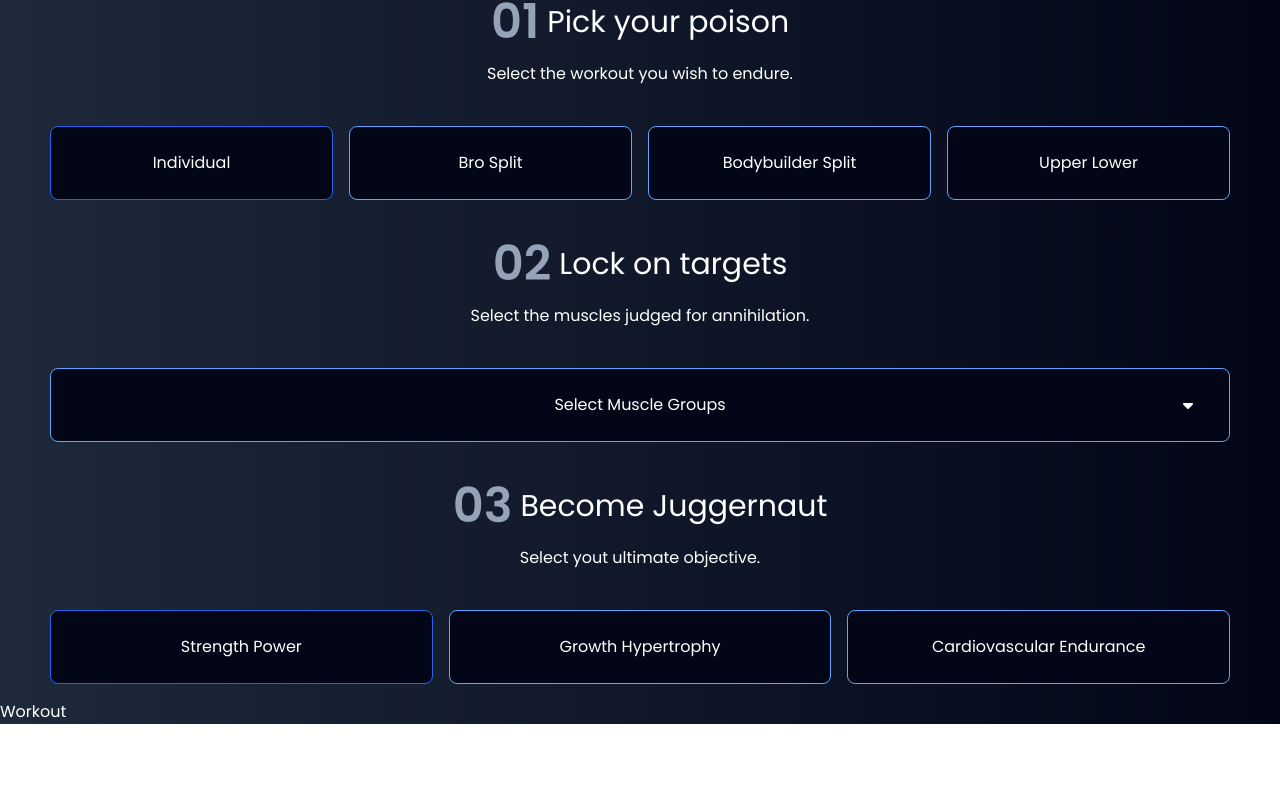
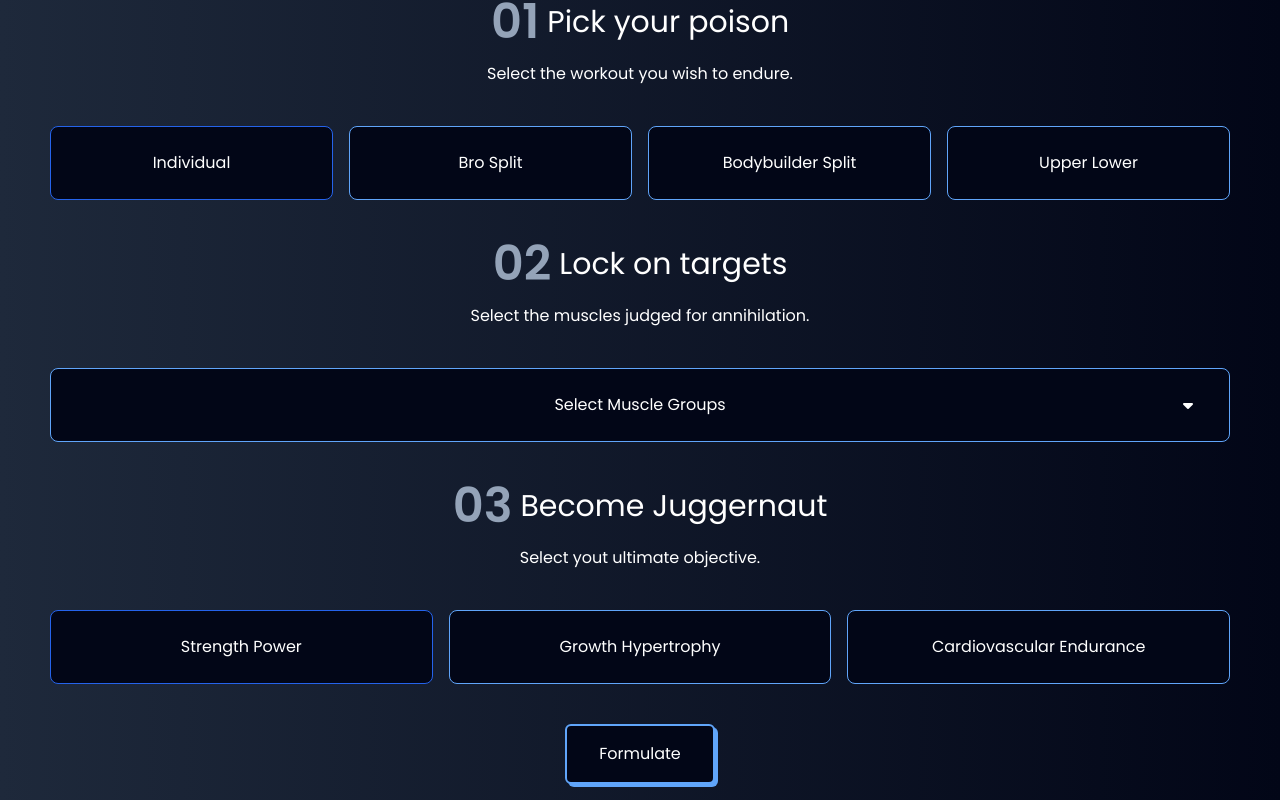
Before and after one commit to marcinrataj/react-gym-app, a React (Vite) app: page / in a window 1280 px wide. Shown: the part 1038-1838 px from the top of the page. Before the commit the page ends 1762 px from the top, so only its background shows below. Built offline with nearby package versions, Linux system fonts and the light colour scheme.

Commit message:
added Button component, Exercise Card where we have informations about exercises, we have counter for sets, info about reps, rest, tempo etc.

```diff
--- a/src/App.jsx
+++ b/src/App.jsx
@@ -2,15 +2,38 @@
 import Hero from './components/Hero'
 import Generator from './components/Generator'
 import Workout from './components/Workout'
+import { generateWorkout } from './utils/functions'
+
 
 function App() {
+  const [workout, setWorkout] = useState(null)
+  const [poison, setPoison] = useState('individual')
+  const [muscles, setMuscles] = useState([])
+  const [goal, setGoal] = useState('strength_power')
 
+  function updateWorkout() {
+    if (muscles.length < 1) {
+      return
+    }
+    let newWorkout = generateWorkout({ poison, muscles, goal })
+    setWorkout(newWorkout)
+
+    window.location.href = '#workout'
+  }
 
   return (
     <main className='min-h-screen flex flex-col bg-gradient-to-r from-slate-800 to-slate-950 text-white text-sm sm:text-base'>
-      <Hero/>
-      <Generator/>
-      <Workout/>
+      <Hero />
+      <Generator
+        poison={poison}
+        setPoison={setPoison}
+        muscles={muscles}
+        setMuscles={setMuscles}
+        goal={goal}
+        setGoal={setGoal}
+        updateWorkout={updateWorkout}
+      />
+      {workout && (<Workout workout={workout} />)}
     </main>
   )
 }
--- /dev/null
+++ b/src/components/Button.jsx
@@ -0,0 +1,10 @@
+import React from 'react';
+
+export default function Button(props) {
+  const {text, func} = props;
+	return (
+		<button onClick={func} className='px-8 mx-auto py-4 rounded-md border-[2px] bg-slate-950 border-blue-400 border-solid blueShadow duration-200'>
+			<p>{text}</p>
+		</button>
+	);
+}
--- /dev/null
+++ b/src/components/ExerciseCard.jsx
@@ -0,0 +1,57 @@
+import React, { useState } from 'react'
+
+export default function ExerciseCard(props) {
+    const { exercise, i } = props
+
+    const [setsCompleted, setSetsComplete] = useState(0)
+
+    function handleSetIncrement() {
+        setSetsComplete((setsCompleted + 1) % 6)
+    }
+
+	return (
+		<div className='p-4 rounded-md flex flec-col gap-4 bg-slate-950 sm:flex-wrap mx-[50px]'>
+			<div className='flex flex-col sm:flex-row sm:items-center sm:flex-wrap gap-x-4'>
+				<h4 className='text-3xl hidden sm:inline sm:text-4xl md:text-5xl font-semibold text-slate-400'>
+					0{i + 1}
+				</h4>
+				<h2 className='capitalize whitespace-nowrap truncate max-w-full text-lg sm:text-xl md:text-2xl flex-1 sm:text-center'>
+					{exercise.name.replaceAll('_', ' ')}
+				</h2>
+				<p className='text-sm text-slate-400 capitalize'>{exercise.type}</p>
+			</div>
+			<div className='flex flex-col '>
+				<h3 className='text-slate-400 text-sm'>Muscle Groups</h3>
+				<p className='capitalize'>{exercise.muscles.join(' & ')}</p>
+			</div>
+
+    <div className='flex flex-col bg-slate-950 rounded gap-2 p-2'>
+      {exercise.description.split('___').map((val, valInex)=> {
+        return (
+          <div className='text-sm' key={valInex}>
+            {val}
+          </div>
+        )
+})}
+    </div>
+
+			<div className='grid grid-cols-2 sm:grid-cols-4 sm:place-items-center gap-2'>
+				{['reps', 'rest', 'tempo'].map((info) => {
+					return (
+						<div
+							key={info}
+							className='flex flex-col p-2 rounded border-[1.5px] border-solid border-slate-900 w-full'
+						>
+							<h3 className='capitalize text-slate-400 text-sm'>{info === 'reps' ? `${exercise.unit}` : info}</h3>
+              <p className='font-medium'>{exercise[info]}</p>
+						</div>
+					);
+				})}
+      <button onClick={handleSetIncrement} className='flex flex-col p-2 rounded border-[1.5px] duration-200 border-solid border-blue-900 hover:border-blue-600 w-full duration-200'>
+        <h3 className='text-slate-400 text-sm capitalize'>Sets completed</h3>
+        <p className='font-medium'>{setsCompleted} / 5</p>
+      </button>
+			</div>
+		</div>
+	);
+}
--- a/src/components/Generator.jsx
+++ b/src/components/Generator.jsx
@@ -1,6 +1,7 @@
 import React, { useState } from 'react';
 import SectionWrapper from './SectionWrapper';
 import { WORKOUTS, SCHEMES } from '../utils/swoldier';
+import Button from './Button';
 
 function Header(props) {
 	const { index, title, description } = props;
@@ -17,11 +18,10 @@
 	);
 }
 
-export default function Generator() {
+export default function Generator(props) {
+	const {muscles, setMuscles, poison, setPoison, goal, setGoal, updateWorkout} = props;
 	const [showModal, setShowModal] = useState(false);
-	const [poison, setPoison] = useState('individual');
-	const [muscles, setMuscles] = useState([]);
-	const [goal, setGoal] = useState('strength_power');
+
 	// let showModal = false;
 
 	function toggleModal() {
@@ -53,7 +53,7 @@
 	}
 
 	return (
-		<SectionWrapper
+		<SectionWrapper id={'generate'}
 			header={'generate your workout'}
 			title={["It's", 'Huge', "o'clock"]}
 		>
@@ -71,7 +71,7 @@
 								setPoison(type);
 							}}
 							className={
-								'bg-slate-950 border border-blue-400 duration-200 hover:border-blue-600 py-6 rounded-lg ' +
+								'bg-slate-950 border border-blue-400 duration-200 px-4 hover:border-blue-600 py-6 rounded-lg ' +
 								(type === poison ? 'border-blue-600' : 'border-blue-400')
 							}
 							key={typeIndex}
@@ -94,7 +94,7 @@
 					}}
 					className='relative flex items-center justify-center capitalize'
 				>
-					<p>{muscles.length == 0 ? 'Select muscle groups' : muscles.join(" ")}</p>
+					<p>{muscles.length == 0 ? 'Select muscle groups' : muscles.join(' ')}</p>
 					<i className='fa-solid absolute right-3 top-1/2 -translate-y-1/2 fa-caret-down'></i>
 				</button>
 				{showModal && (
@@ -119,7 +119,7 @@
 				title={'Become Juggernaut'}
 				description={'Select yout ultimate objective.'}
 			/>
-			<div className='grid grid-cols-3 gap-4 mx-[45px] mx-[50px]'>
+			<div className='grid grid-cols-1 sm:grid-cols-3 gap-4 mx-[50px]'>
 				{Object.keys(SCHEMES).map((scheme, schemeIndex) => {
 					return (
 						<button
@@ -127,7 +127,7 @@
 								setGoal(scheme);
 							}}
 							className={
-								'bg-slate-950 border border-blue-400 duration-200 hover:border-blue-600 py-6 rounded-lg ' +
+								'bg-slate-950 border border-blue-400 duration-200 hover:border-blue-600 py-6 rounded-lg px-4 ' +
 								(scheme === goal ? 'border-blue-600' : 'border-blue-400')
 							}
 							key={schemeIndex}
@@ -137,6 +137,8 @@
 					);
 				})}
 			</div>
+		<Button func={updateWorkout} text={"Formulate"}></Button>
+
 		</SectionWrapper>
 	);
 }
--- a/src/components/Hero.jsx
+++ b/src/components/Hero.jsx
@@ -1,4 +1,5 @@
 import React from 'react';
+import Button from './Button';
 
 export default function Hero() {
 	return (
@@ -15,7 +16,9 @@
 				the local <span className='text-blue-400 font-medium'>mass montrosity</span>, afflicted with severe body
 				dismorphia, unable to fit through doors.
 			</p>
-      <button className='px-8 mx-auto py-4 rounded-md border-[2px] bg-slate-950 border-blue-400 border-solid blueShadow duration-200'>Accept & Begin</button>
+      <Button func={() => {
+				window.location.href = '#generate'
+			}} text={"Accept & Begin"}></Button>
 		</div>
 	);
 };
--- a/src/components/SectionWrapper.jsx
+++ b/src/components/SectionWrapper.jsx
@@ -1,9 +1,9 @@
 import React from 'react';
 
 export default function SectionWrapper(props) {
-	const { children, header, title } = props;
+	const { children, header, title, id } = props;
 	return (
-		<section className='min-h-screen flex flex-col gap-10'>
+		<section id={id} className='min-h-screen flex flex-col gap-10'>
 			<div className='bg-slate-950 py-10 flex flex-col gap-2 gap-4 justify-center items-center p-4'>
 				<p className='uppercase font-medium'>{header}</p>
 				<h2 className='font-semibold text-3xl sm:text-4xl md:text-5xl lg:text-6xl'>
--- a/src/components/Workout.jsx
+++ b/src/components/Workout.jsx
@@ -1,11 +1,20 @@
-import React from "react"
+import React from 'react';
+import SectionWrapper from './SectionWrapper';
+import ExerciseCard from './ExerciseCard';
 
-const Workout = () => {
-  return (
-    <div>
-      Workout
-    </div>
-  )
-};
-
-export default Workout;
+export default function Workout(props) {
+	const { workout } = props;
+	return (
+		<SectionWrapper
+			id={'workout'}
+			header={'welcome to'}
+			title={['The', 'DANGER', 'zone']}
+		>
+			<div className='flex flex-col gap-4'>
+				{workout.map((exercise, i) => {
+					return <ExerciseCard i={i} exercise={exercise} key={i} />;
+				})}
+			</div>
+		</SectionWrapper>
+	);
+}
--- a/src/index.css
+++ b/src/index.css
@@ -1,6 +1,10 @@
 @tailwind base;
 @tailwind components;
 @tailwind utilities;
+
+html{
+  scroll-behavior: smooth;
+}
 
 *{
   font-family: "Poppins", sans-serif;
--- /dev/null
+++ b/src/utils/functions.js
@@ -0,0 +1,172 @@
+import { EXERCISES, SCHEMES, TEMPOS, WORKOUTS } from "./swoldier"
+const exercises = exercisesFlattener(EXERCISES)
+
+export function generateWorkout(args) {
+    const { muscles, poison: workout, goal } = args
+    let exer = Object.keys(exercises);
+    exer = exer.filter((key) => exercises[key].meta.environment !== "home");
+    let includedTracker = [];
+    let numSets = 5;
+    let listOfMuscles;
+
+    if (workout === "individual") {
+        listOfMuscles = muscles;
+    } else {
+        listOfMuscles = WORKOUTS[workout][muscles[0]];
+    }
+
+    listOfMuscles = new Set(shuffleArray(listOfMuscles));
+    let arrOfMuscles = Array.from(listOfMuscles);
+    let scheme = goal
+    let sets = SCHEMES[scheme].ratio
+        .reduce((acc, curr, index) => {
+            //make this compound and exercise muscle -> array of objects and destructure in loop
+            return [
+                ...acc,
+                ...[...Array(parseInt(curr)).keys()].map((val) =>
+                    index === 0 ? "compound" : "accessory"
+                ),
+            ];
+        }, [])
+        .reduce((acc, curr, index) => {
+            const muscleGroupToUse =
+                index < arrOfMuscles.length
+                    ? arrOfMuscles[index]
+                    : arrOfMuscles[index % arrOfMuscles.length];
+            return [
+                ...acc,
+                {
+                    setType: curr,
+                    muscleGroup: muscleGroupToUse,
+                },
+            ];
+        }, []);
+
+    const { compound: compoundExercises, accessory: accessoryExercises } =
+        exer.reduce(
+            (acc, curr) => {
+                let exerciseHasRequiredMuscle = false;
+                for (const musc of exercises[curr].muscles) {
+                    if (listOfMuscles.has(musc)) {
+                        exerciseHasRequiredMuscle = true;
+                    }
+                }
+                return exerciseHasRequiredMuscle
+                    ? {
+                        ...acc,
+                        [exercises[curr].type]: {
+                            ...acc[exercises[curr].type],
+                            [curr]: exercises[curr],
+                        },
+                    }
+                    : acc;
+            },
+            { compound: {}, accessory: {} }
+        );
+
+    const genWOD = sets.map(({ setType, muscleGroup }) => {
+        const data =
+            setType === "compound" ? compoundExercises : accessoryExercises;
+        const filteredObj = Object.keys(data).reduce((acc, curr) => {
+            if (
+                includedTracker.includes(curr) ||
+                !data[curr].muscles.includes(muscleGroup)
+            ) {
+                // if (includedTracker.includes(curr)) { console.log('banana', curr) }
+                return acc;
+            }
+            return { ...acc, [curr]: exercises[curr] };
+        }, {});
+        const filteredDataList = Object.keys(filteredObj);
+        const filteredOppList = Object.keys(
+            setType === "compound" ? accessoryExercises : compoundExercises
+        ).filter((val) => !includedTracker.includes(val));
+
+        let randomExercise =
+            filteredDataList[
+            Math.floor(Math.random() * filteredDataList.length)
+            ] ||
+            filteredOppList[
+            Math.floor(Math.random() * filteredOppList.length)
+            ];
+
+        // console.log(randomExercise)
+
+        if (!randomExercise) {
+            return {};
+        }
+
+        let repsOrDuraction =
+            exercises[randomExercise].unit === "reps"
+                ? Math.min(...SCHEMES[scheme].repRanges) +
+                Math.floor(
+                    Math.random() *
+                    (Math.max(...SCHEMES[scheme].repRanges) -
+                        Math.min(...SCHEMES[scheme].repRanges))
+                ) +
+                (setType === "accessory" ? 4 : 0)
+                : Math.floor(Math.random() * 40) + 20;
+        const tempo = TEMPOS[Math.floor(Math.random() * TEMPOS.length)];
+
+        if (exercises[randomExercise].unit === "reps") {
+            const tempoSum = tempo
+                .split(" ")
+                .reduce((acc, curr) => acc + parseInt(curr), 0);
+            if (tempoSum * parseInt(repsOrDuraction) > 85) {
+                repsOrDuraction = Math.floor(85 / tempoSum);
+            }
+        } else {
+            //set to nearest 5 seconds
+            repsOrDuraction = Math.ceil(parseInt(repsOrDuraction) / 5) * 5;
+        }
+        includedTracker.push(randomExercise);
+
+        return {
+            name: randomExercise,
+            tempo,
+            rest: SCHEMES[scheme]["rest"][setType === "compound" ? 0 : 1],
+            reps: repsOrDuraction,
+            ...exercises[randomExercise],
+        };
+    });
+
+    return genWOD.filter(
+        (element) => Object.keys(element).length > 0
+    );
+}
+
+function shuffleArray(array) {
+    for (let i = array.length - 1; i > 0; i--) {
+        let j = Math.floor(Math.random() * (i + 1))
+        let temp = array[i]
+        array[i] = array[j]
+        array[j] = temp
+    }
+    return array
+}
+
+function exercisesFlattener(exercisesObj) {
+    const flattenedObj = {}
+
+    for (const [key, val] of Object.entries(exercisesObj)) {
+        if (!("variants" in val)) {
+            flattenedObj[key] = val
+        } else {
+            for (const variant in val.variants) {
+                let variantName = variant + "_" + key
+                let variantSubstitutes = Object.keys(val.variants).map((element) => {
+                    return element + ' ' + key
+                }).filter(element => element.replaceAll(' ', '_') !== variantName)
+
+                flattenedObj[variantName] = {
+                    ...val,
+                    description: val.description + '___' + val.variants[variant],
+                    substitutes: [
+                        ...val.substitutes, variantSubstitutes
+                    ].slice(0, 5)
+                }
+            }
+        }
+    }
+    return flattenedObj
+}
```
